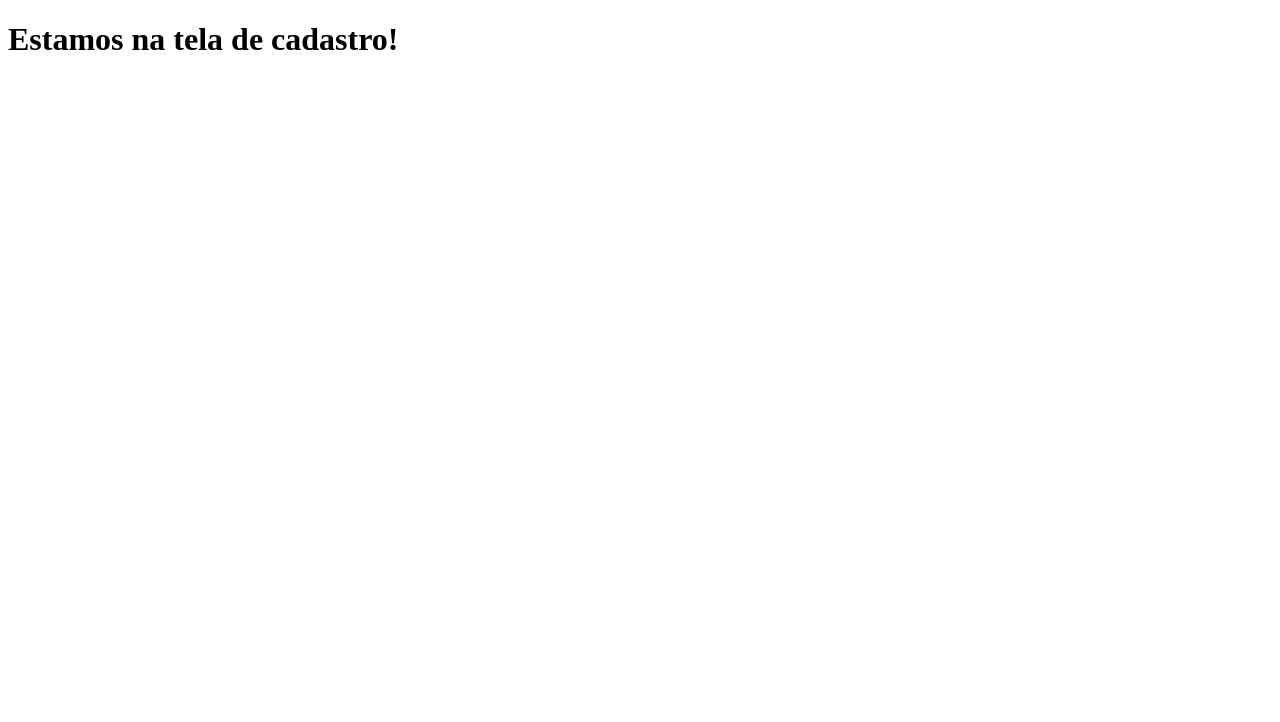
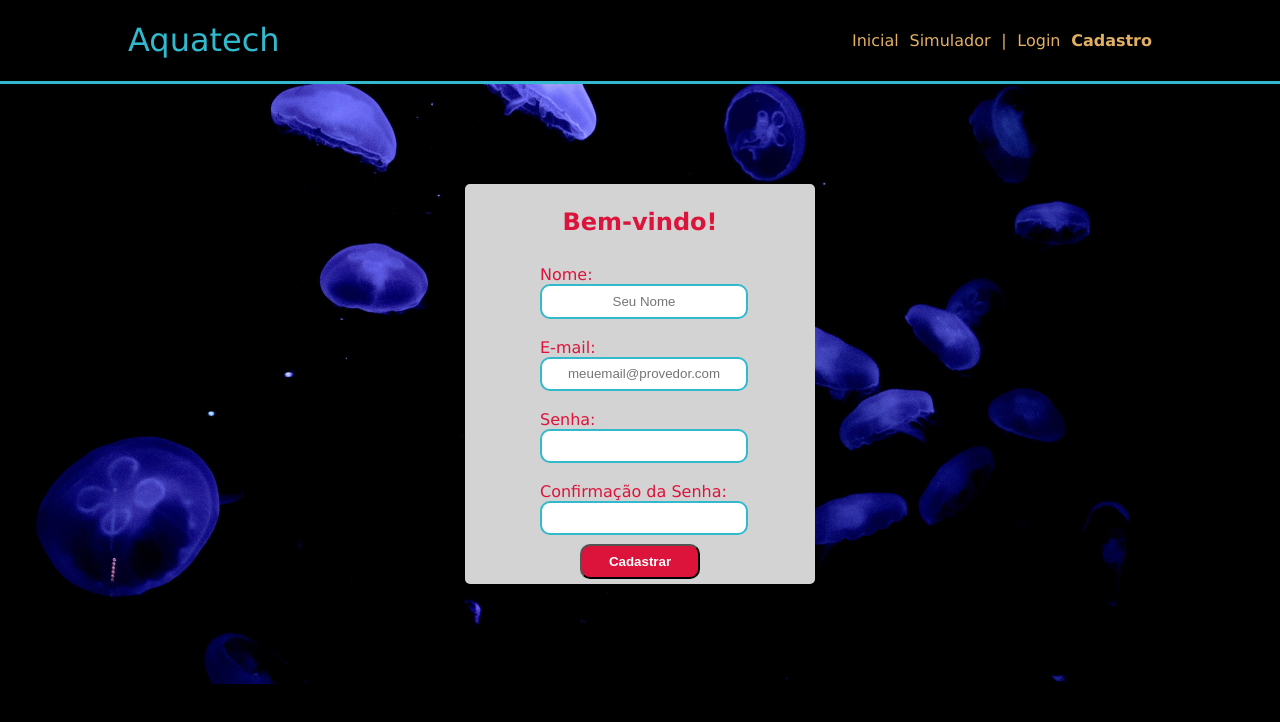
Before and after one commit to Joao-Noce/aquatech, a plain HTML site: page cadastro.html in a window 1280 px wide. Drawn offline with Linux system fonts and the light colour scheme.

Commit message:
tela de cadastro

```diff
--- a/cadastro.html
+++ b/cadastro.html
@@ -1,11 +1,50 @@
 <!DOCTYPE html>
 <html lang="en">
+
 <head>
     <meta charset="UTF-8">
     <meta name="viewport" content="width=device-width, initial-scale=1.0">
     <title>Cadastro</title>
+    <link rel="stylesheet" href="style.css">
+    <script src="script.js"></script>
 </head>
+
 <body>
-    <h1>Estamos na tela de cadastro!</h1>
+    <!-- HEADER -->
+    <div class="header">
+        <div class="container">
+            <h1 class="titulo">Aquatech</h1>
+            <ul class="navbar"> <!-- ul = lista -->
+                <a href="index.html">
+                    <li> Inicial </li>
+                </a> <!-- li = conteúdo da lista -->
+                <li> Simulador </li>
+                <li> | </li>
+                <li> Login </li>
+                <a href="cadastro.html">
+                    <li> <b>Cadastro</b> </li>
+                </a>
+            </ul>
+        </div>
+    </div>
+
+    <div class="tela_cadastro">
+        <div class="container">
+            <div class="box">
+                <h2>Bem-vindo!</h2>
+                <div class="input_box">
+                    Nome: <input type="text" id="input_nome" placeholder="Seu Nome">
+                    <br>
+                    E-mail: <input type="text" id="input_email" placeholder="meuemail@provedor.com">
+                    <br>
+                    Senha: <input type="password" id="input_senha">
+                    <br>
+                    Confirmação da Senha: <input type="password" id="input_confirmar_senha">
+                </div>
+                <button onclick="cadastro()">Cadastrar</button>
+            </div>
+        </div>
+    </div>
 </body>
+
 </html>
--- /dev/null
+++ b/script.js
@@ -0,0 +1,25 @@
+function cadastro() {
+    var nome = input_nome.value;
+    var email = input_email.value;
+    var senha = input_senha.value;
+    var confirmar = input_confirmar_senha.value;
+
+    var arroba = email.indexOf('@');
+    var tamanho_senha = senha.length;
+    if (nome == "") {
+        alert(`Necessário um nome para continuar cadastro.`);
+    }
+    else if (arroba < 0) {
+        alert(`Necessário '@' em campo E-mail.`);
+    } else if (tamanho_senha < 4) {
+        alert(`Senha muito fraca. Mínimo 4 caracteres.`);
+        input_senha.value = ``;
+        input_confirmar_senha.value = ``;
+    } else if (senha != confirmar) {
+        alert(`Senha inválida.`);
+        input_senha.value = ``;
+        input_confirmar_senha.value = ``;
+    } else {
+        alert(`Bem vindo, ${nome}`);
+    }
+}
--- a/style.css
+++ b/style.css
@@ -88,7 +88,7 @@ body {
     width: 100px;
 }
 
-.social .container .box h2 {
+h2 {
     color: crimson;
 }
 
@@ -106,3 +106,58 @@ body {
 .footer .container {
     justify-content: center;
 }
+
+.tela_cadastro {
+    background-image: url(assets/bg-jelly-fish-para_outras_pags.png);
+    height: 600px;
+}
+
+.tela_cadastro .container {
+    display: flex;
+    justify-content: center;
+    align-items: center;
+    height: 100%;
+}
+
+.tela_cadastro .container .box {
+    display: flex;
+    flex-direction: column;
+    justify-content: space-around;
+    align-items: center;
+    background-color: lightgray;
+    width: 350px;
+    height: 400px;
+    border-radius: 5px;
+}
+
+.tela_cadastro .container .box input {
+    border: solid #32B9CD 2px;
+    width: 200px;
+    height: 30px;
+    border-radius: 10px;
+    text-align: center;
+}
+
+.tela_cadastro .container .box .input_box {
+    /* border: solid red 2px; */
+    display: flex;
+    flex-direction: column;
+    justify-content: space-around;
+    width: 200px;
+    height: 270px;
+    color: crimson;
+}
+
+.tela_cadastro .container .box button {
+    width: 120px;
+    height: 35px;
+    background-color: crimson;
+    color: white;
+    border-radius: 10px;
+    font-weight: bold;
+}
+
+.tela_cadastro .container .box button:hover {
+    background-color: #32B9CD;
+    color: crimson;
+}
```
Also changed, not shown: index.html (+4 -2 lines).
